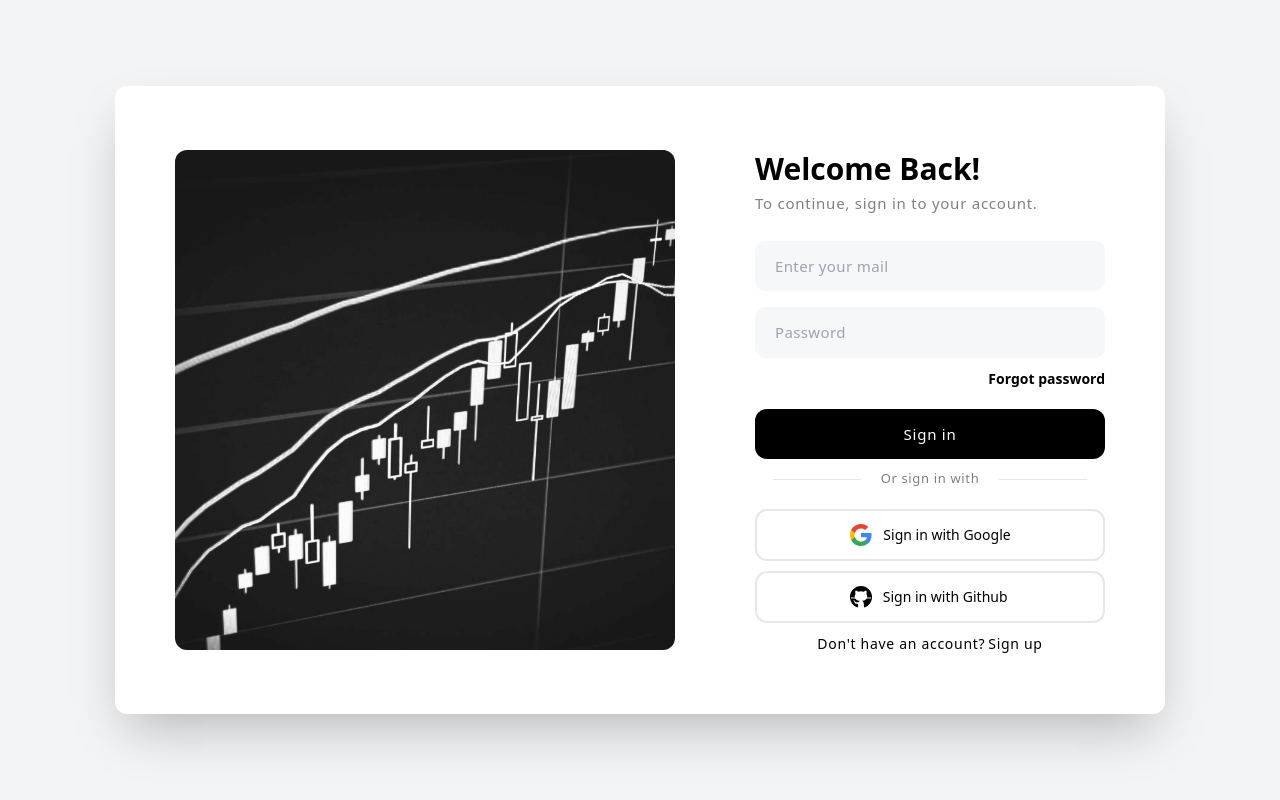
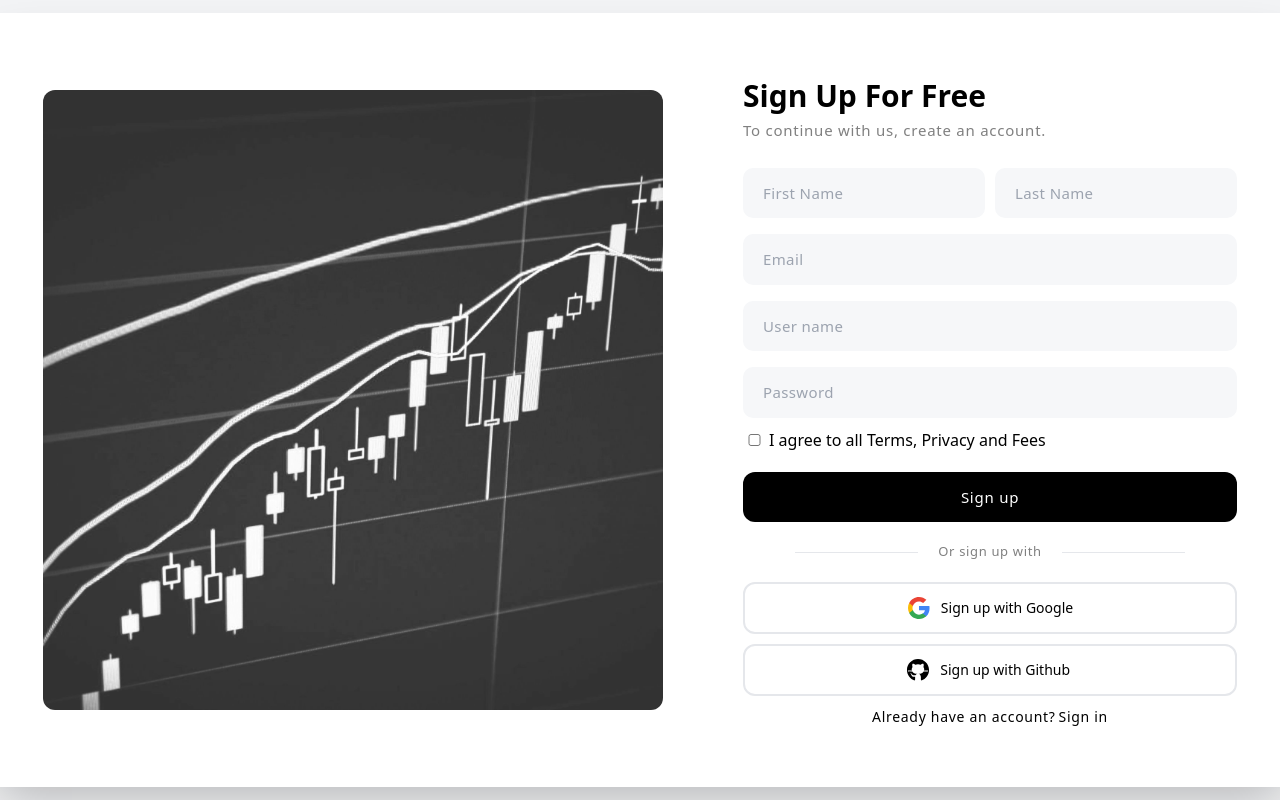
Before and after one commit to loveCiForever/ath-stock, a React (Vite) app in the folder client/: page /register in a window 1280 px wide. Built offline with nearby package versions, Linux system fonts and the light colour scheme.

Commit message:
complete ui login, register page, navigate to each other

```diff
--- a/client/package.json
+++ b/client/package.json
@@ -13,7 +13,7 @@
     "axios": "^1.7.7",
     "react": "^18.3.1",
     "react-dom": "^18.3.1",
-    "react-router-dom": "^6.26.2"
+    "react-router-dom": "^6.27.0"
   },
   "devDependencies": {
     "@eslint/js": "^9.9.0",
--- a/client/src/App.jsx
+++ b/client/src/App.jsx
@@ -1,24 +1,24 @@
-import React from 'react'
+import React from 'react';
+import { BrowserRouter as Router, Routes, Route, Navigate } from 'react-router-dom';
+import './index.css';
 
-import './index.css'
-
-import athStockLogo from './assets/athStockLogo.png'
-import LoginForm from './components/LoginForm.jsx'
-import RegisterForm from './components/RegisterForm.jsx';
-
-import Login from './pages/Login.jsx'
+import Login from './pages/Login.jsx';
 import Register from './pages/Register.jsx';
 
+const App = (props) => {
+  return (
 
-
-export default function App() {
-  return (
-    // ---------------------------------------------- Login Page ----------------------------------------------
-
-    <div className='flex items-center justify-center w-full h-screen bg-gray-100 min-w-960'>
-      <Login/>
-    </div>
-
-    // ---------------------------------------------- Login Page ----------------------------------------------
+    <Router>
+      <div className='flex items-center justify-center w-full h-screen bg-gray-100 min-w-960'>
+        <Routes>
+          <Route path="/" element={<Navigate to="/login" />} />
+          <Route path="/login" element={<Login />} />
+          <Route path="/register" element={<Register />} />
+          <Route path="*" element={<h1>404 Not Found</h1>} />
+        </Routes>
+      </div>
+    </Router>
   );
 }
+
+export default App;
--- a/client/src/components/LoginForm.jsx
+++ b/client/src/components/LoginForm.jsx
@@ -1,12 +1,14 @@
 import * as React from "react";
 import { useState } from "react";
 import { useEffect } from "react";
+import { useNavigate } from "react-router-dom";
+import { BrowserRouter as Router, Routes, Route, Navigate } from 'react-router-dom';
 import axios from "axios";
 
-import appleLogo from "../assets/apple.svg";
-import facebookLogo from "../assets/facebook.svg";
 import googleLogo from "../assets/google.svg";
 import githubLogo from "../assets/github.svg";
+
+import Register from "../pages/Register";
 
 export default function LoginForm(props) {
   const [loginForm, setloginForm] = useState({
@@ -15,6 +17,7 @@ export default function LoginForm(props) {
   });
 
   const [error, setError] = useState(null);
+  const navigate = useNavigate();
 
   function logMeIn(event) {
     event.preventDefault();
@@ -113,6 +116,7 @@ export default function LoginForm(props) {
 
           <div className="flex flex-col mt-20px">
             <button
+              type="submit"
               onClick={logMeIn}
               className="py-14px rounded-xl bg-black
                     text-15px text-white font-400
@@ -122,14 +126,14 @@ export default function LoginForm(props) {
             >
               Sign in
             </button>
-            <div className='flex items-center justify-center'>
+            <div className='flex items-center justify-center mt-10px'>
               <hr className="w-1/4 h-1/2 bg-placeholder-bg-color"/>
               <h2 className="tracking-wider text-center font-400 text-13px my-10px mx-20px text-placeholder-text-color">Or sign in with</h2>
               <hr className="w-1/4 h-1/2 bg-placeholder-bg-color"/>
             </div>
 
             <div className="flex flex-col">
-            <button
+              <button
                 className="flex content-center items-center justify-center
                   border-2 border-gray-200 py-3 rounded-xl mt-10px
                   bg-white text-black font-normal
@@ -174,6 +178,7 @@ export default function LoginForm(props) {
                 Don't have an account?
               </div>
               <button
+                onClick={() => navigate('/register')}
                 className="ml-3px font-500 text-14px text-black
                   hover:text-black hover:underline
                   active:scale-[.98] active:duration-75 transition-all tracking-wider"
--- a/client/src/components/RegisterForm.jsx
+++ b/client/src/components/RegisterForm.jsx
@@ -3,148 +3,162 @@ import * as React from 'react';
 import { useState } from 'react';
 import { useEffect} from 'react';
 import axios from "axios";
+import { useNavigate } from "react-router-dom";
+import { BrowserRouter as Router, Routes, Route, Navigate } from 'react-router-dom';
 
-import appleLogo from '../assets/apple.svg';
-import facebookLogo from '../assets/facebook.svg';
+
 import googleLogo from '../assets/google.svg';
 import githubLogo from '../assets/github.svg';
 
+import Login from '../pages/Login';
+
 export default function RegisterForm(props) {
 
-
+  const navigate = useNavigate();
   return (
-    <div className="w-full px-10 py-20 bg-white shadow-xl rounded-3xl">
-      <h1 className="text-3xl font-medium tracking-widest text-center">Sign Up For Free</h1>
-      <div className="mt-8">
+    <div className="w-full shadow-xs px-30px py-30px">
+      <h1 className=" text-start font-700 text-30px">Sign Up For Free</h1>
+      <h2 className="tracking-wider text-start font-400 text-15px mt-1px text-placeholder-text-color">To continue with us, create an account.</h2>
+      <div className="mt-20px">
         <form className="flex flex-col">
-
+          {/*  */}
           <div className="flex items-center justify-between">
-            <div className="w-1/2">
-              <label className="text-lg font-normal">First Name</label>
-              <div>
-                <input onChange={null}
-                      type="firstName"
-                      text={null}
-                      className="w-full p-4 mt-1 text-lg bg-gray-100 rounded-xl"
-                      name="email"
-                      placeholder="Enter your first name"
-                      value={null} />
-              </div>
+            <div>
+              <input
+                onChange={null}
+                type="text"
+                text={null}
+                className="tracking-wide bg-placeholder-bg-color py-14px pl-20px mt-6px text-15px rounded-10px font-400 text-placeholder-text-color"
+                name="firstName"
+                placeholder="First Name"
+                value={null}
+              />
             </div>
 
-            <div className="w-1/2 ml-5">
-              <label className="text-lg font-normal">Last Name</label>
-              <div>
-                <input onChange={null}
-                      type="text"
-                      text={null}
-                      className="w-full p-4 mt-1 text-lg bg-gray-100 rounded-xl"
-                      name="email"
-                      placeholder="Enter your last name"
-                      value={null} />
-              </div>
+            <div className="ml-10px">
+              <input
+                onChange={null}
+                type="text"
+                text={null}
+                className="tracking-wide bg-placeholder-bg-color py-14px pl-20px mt-6px text-15px rounded-10px font-400 text-placeholder-text-color"
+                name="lastName"
+                placeholder="Last Name"
+                value={null}
+              />
             </div>
           </div>
 
-          <div className="mt-3">
-            <label className="text-lg font-normal">User Name</label>
-            <div>
-              <input onChange={null}
-                    type="text"
-                    text={null}
-                    className="w-full p-4 mt-1 text-lg bg-gray-100 rounded-xl"
-                    name="email"
-                    placeholder="Enter your user name"
-                    value={null} />
-            </div>
+          <div className="mt-10px">
+            <input
+              onChange={null}
+              type="email"
+              text={null}
+              className="w-full tracking-wide bg-placeholder-bg-color py-14px pl-20px mt-6px text-15px rounded-10px font-400 text-placeholder-text-color"
+              name="email"
+              placeholder="Email"
+              value={null}
+            />
           </div>
 
-          <div className="mt-3">
-            <label className="text-lg font-normal">Email</label>
-            <div>
-              <input onChange={null}
-                    type="text"
-                    text={null}
-                    className="w-full p-4 mt-1 text-lg bg-gray-100 rounded-xl"
-                    name="email"
-                    placeholder="Enter your email"
-                    value={null} />
-            </div>
+          <div className="mt-10px">
+            <input
+              onChange={null}
+              type="text"
+              text={null}
+              className="w-full tracking-wide bg-placeholder-bg-color py-14px pl-20px mt-6px text-15px rounded-10px font-400 text-placeholder-text-color"
+              name="userName"
+              placeholder="User name"
+              value={null}
+            />
           </div>
 
-          <div className='mt-3'>
-            <label className="text-lg font-normal">Password</label>
-            <input onChange={null}
-                  type="password"
-                  text={null}
-                  className="w-full p-4 mt-1 text-lg bg-gray-100 rounded-xl"
-                  name="password"
-                  placeholder="Enter your assword"
-                  value={null} />
+          <div className="mt-10px">
+            <input
+              onChange={null}
+              type="password"
+              text={null}
+              className="w-full tracking-wide bg-placeholder-bg-color py-14px pl-20px mt-6px text-15px rounded-10px font-400 text-placeholder-text-color"
+              name="password"
+              placeholder="Password"
+              value={null}
+            />
           </div>
 
-          <div className='flex items-center justify-between mt-3'>
-            <div>
-                <input type="checkbox" id="remember"/>
-                <label className="items-center justify-center ml-2 text-base font-normal"
-                      for="remember">I agree to all Terms, Privacy and Fees</label>
-            </div>
+          <div className='flex items-center justify-start mt-10px'>
+            <input type="checkbox" id="remember" className='items-center justify-center ml-5px max-h-3'/>
+            <label className="items-center justify-center ml-2 text-base font-normal text-13px hover:underline"
+                  for="remember">I agree to all Terms, Privacy and Fees</label>
           </div>
 
-          <div className='flex flex-col mt-4 gap-y-2'>
-            <button onClick={null}
-                    className="py-3 rounded-xl bg-orange-400
-                    text-xl text-white font-bold
-                    hover:bg-orange-500
-                    active:scale-[.98] active:duration-75 transition-all">
-              Sign Up
+          <div className="flex flex-col mt-20px">
+            <button
+              onClick={null}
+              className="py-14px rounded-xl bg-black
+                    text-15px text-white font-400
+                    tracking-wider
+                    hover:bg-gray-700
+                    active:scale-[.98] active:duration-75 transition-all"
+            >
+              Sign up
             </button>
-            <h2 className='my-2 text-base font-medium text-center'>Or sign in with</h2>
+            <div className='flex items-center justify-center mt-10px'>
+              <hr className="w-1/4 h-1/2 bg-placeholder-bg-color"/>
+              <h2 className="tracking-wider text-center font-400 text-13px my-10px mx-20px text-placeholder-text-color">Or sign up with</h2>
+              <hr className="w-1/4 h-1/2 bg-placeholder-bg-color"/>
+            </div>
 
-            <div className='flex'>
+            <div className="flex flex-col">
               <button
-                className='flex w-1/3 ml-3 content-center items-center justify-center
-                border-2 border-gray-200 py-3 rounded-xl
-                bg-white text-black font-normal
-                hover:bg-gray-100
-                active:scale-[.98] active:duration-75 transition-all '>
-                <img src={googleLogo}/>
-              </button>
-              <button
-                  className='flex w-1/3 ml-3 content-center items-center justify-center
-                  border-2 border-gray-200 py-3 rounded-xl
+                className="flex content-center items-center justify-center
+                  border-2 border-gray-200 py-3 rounded-xl mt-10px
                   bg-white text-black font-normal
                   hover:bg-gray-100
-                  active:scale-[.98] active:duration-75 transition-all '>
-                  <img src={facebookLogo}/>
+                  active:scale-[.98] active:duration-75 transition-all "
+              >
+                <img src={googleLogo} />
+                <h1 className="ml-10px text-14px font-500">Sign up with Google</h1>
               </button>
-              <button
-                  className='flex w-1/3 ml-3 content-center items-center justify-center
-                  border-2 border-gray-200 py-3 rounded-xl
+              {/* <button
+                className="flex content-center items-center justify-center
+                  border-2 border-gray-200 py-3 rounded-xl mt-10px
                   bg-white text-black font-normal
                   hover:bg-gray-100
-                  active:scale-[.98] active:duration-75 transition-all '>
-                  <img src={appleLogo}/>
-              </button>
-              <button
-                  className='flex w-1/3 ml-3 content-center items-center justify-center
-                  border-2 border-gray-200 py-3 rounded-xl
+                  active:scale-[.98] active:duration-75 transition-all "
+              >
+                <img src={facebookLogo} />
+              </button> */}
+              {/* <button
+                className="flex content-center items-center justify-center
+                  border-2 border-gray-200 py-3 rounded-xl mt-10px
                   bg-white text-black font-normal
                   hover:bg-gray-100
-                  active:scale-[.98] active:duration-75 transition-all '>
-                  <img src={githubLogo}/>
+                  active:scale-[.98] active:duration-75 transition-all "
+              >
+                <img src={appleLogo} />
+              </button> */}
+              <button
+                className="flex content-center items-center justify-center
+                  border-2 border-gray-200 py-3 rounded-xl mt-10px
+                  bg-white text-black font-normal
+                  hover:bg-gray-100
+                  active:scale-[.98] active:duration-75 transition-all "
+              >
+                <img src={githubLogo}/>
+                <h1 className="ml-10px text-14px font-500">Sign up with Github </h1>
               </button>
             </div>
 
-            <div className='flex items-center content-center justify-center'>
-              <div className='text-base font-normal'>
+            <div className="flex items-center content-center justify-center mt-10px">
+              <div className="tracking-wider text-14px font-400">
                 Already have an account?
               </div>
               <button
-                  className='ml-2 font-bold text-base text-orange-400
-                  hover:text-orange-500
-                  active:scale-[.98] active:duration-75 transition-all'>
-                  Sign In
+                onClick={() => navigate('/login')}
+                className="ml-3px font-500 text-14px text-black
+                  hover:text-black hover:underline
+                  active:scale-[.98] active:duration-75 transition-all tracking-wider"
+              >
+                Sign in
               </button>
             </div>
           </div>
--- a/client/src/pages/Login.jsx
+++ b/client/src/pages/Login.jsx
@@ -2,23 +2,24 @@ import * as React from 'react';
 import { useState } from 'react';
 import { useEffect} from 'react';
 import axios from "axios";
-
-import athStockLogo from '../assets/athStockLogo.png'
+import { BrowserRouter as Router, Routes, Route, Navigate } from 'react-router-dom';
 import loginPicture from '../assets/login-picture.png'
-
+import RegisterFrom from "../components/RegisterForm.jsx";
 import LoginForm from "../components/LoginForm";
 
-export default function Login() {
+const Login = (props) => {
+  const [token, setToken] = useState(null);
   useEffect(() => {
     document.title = "Sign In";
   }, []);
 
   return (
     <div className="flex items-center justify-center w-auto bg-white shadow-2xl rounded-xl px-30px py-30px">
-      <img src={loginPicture} className='opacity-90 max-w-500px ml-30px mr-50px rounded-xl' />
+      <img src={loginPicture} className='opacity-80 max-w-500px ml-30px mr-50px rounded-xl ///motion-reduce:animate-pulse ' />
       {/* <div className="mx-4 border-l border-gray-300 h-400px"></div> */}
-      <LoginForm className="w-1/2 lg:w-1/2"/>
+      <LoginForm className="w-1/2 lg:w-1/2" setToken={setToken}/>
     </div>
   );
+}
 
-}
+export default Login;
--- a/client/src/pages/Register.jsx
+++ b/client/src/pages/Register.jsx
@@ -2,18 +2,24 @@ import * as React from 'react';
 import { useState } from 'react';
 import { useEffect} from 'react';
 import axios from "axios";
+import { BrowserRouter as Router, Routes, Route, Navigate } from 'react-router-dom';
+import loginPicture from "../assets/login-Picture.png";
+import RegisterFrom from "../components/RegisterForm.jsx";
+import LoginForm from "../components/LoginForm";
 
-import RegisterFrom from "../components/RegisterForm.jsx";
-
-export default function Register() {
+const Register = (props) => {
+  const [token, setToken] = useState(null);
   useEffect(() => {
     document.title = "Register";
   }, []);
 
   return (
-    <div>
-      <RegisterFrom />
+    <div className="flex items-center justify-center w-auto bg-white shadow-2xl rounded-xl px-30px py-30px">
+      <img src={loginPicture} className='opacity-80 max-w-620px ml-30px mr-50px rounded-xl /////motion-reduce:animate-pulse ' />
+      {/* <div className="mx-4 border-l border-gray-300 h-400px"></div> */}
+      <RegisterFrom className="w-1/2 lg:w-1/2" setToken={setToken}/>
     </div>
   );
+}
 
-}
+export default Register;
```
Also changed, not shown: client/src/Router.jsx (added, +12 -0 lines), client/tailwind.config.js (+17 -0 lines), client/src/pages/Landing.jsx (added), 1 other file (tests, documents, lock files or other folders).
